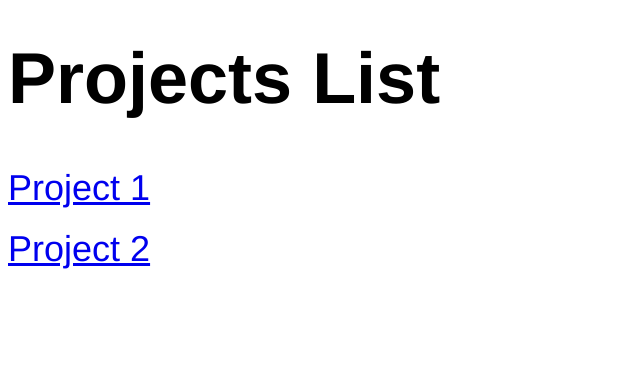
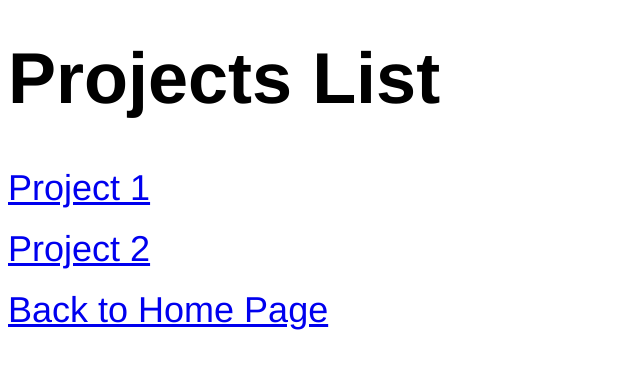
Before and after one commit to dmh25/Fall2020IS117, a plain HTML site: page projects.html in a window 1280 px wide. Shown: the whole page, without its empty margins (0-640 px from the left). Drawn offline with Linux system fonts and the light colour scheme.

Commit message:
Added link to home page

```diff
--- a/projects.html
+++ b/projects.html
@@ -10,5 +10,7 @@
 <a href="project1.html">Project 1</a>
 <br>
 <a href="project2.html">Project 2</a>
+<br>
+<a href="index.html">Back to Home Page</a>
 </body>
 </html>
```
